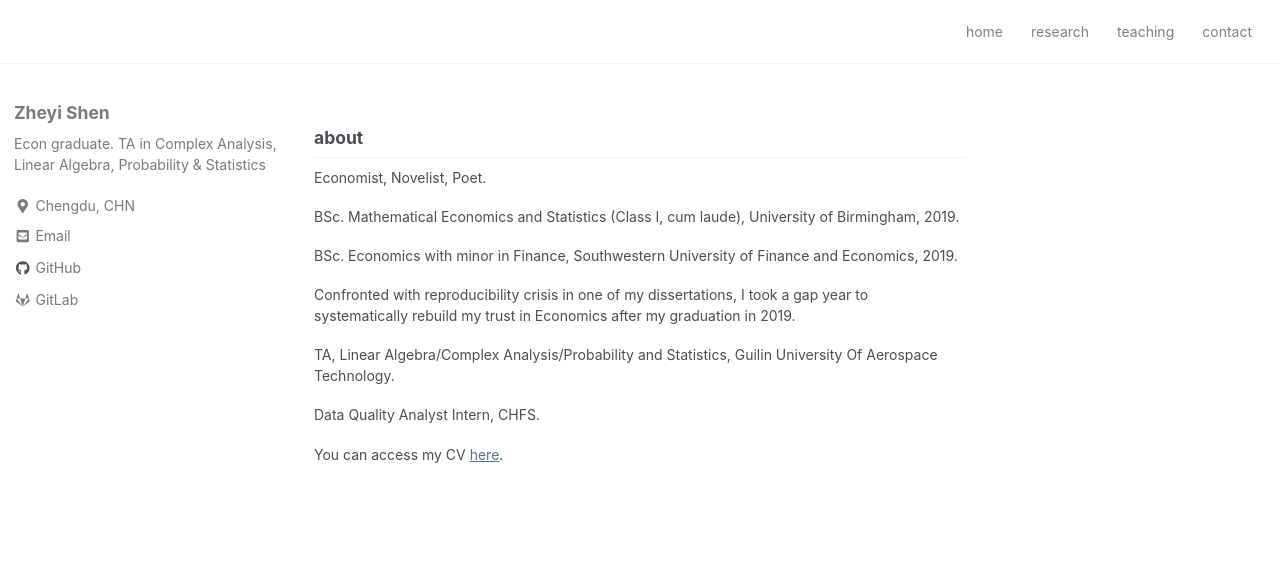
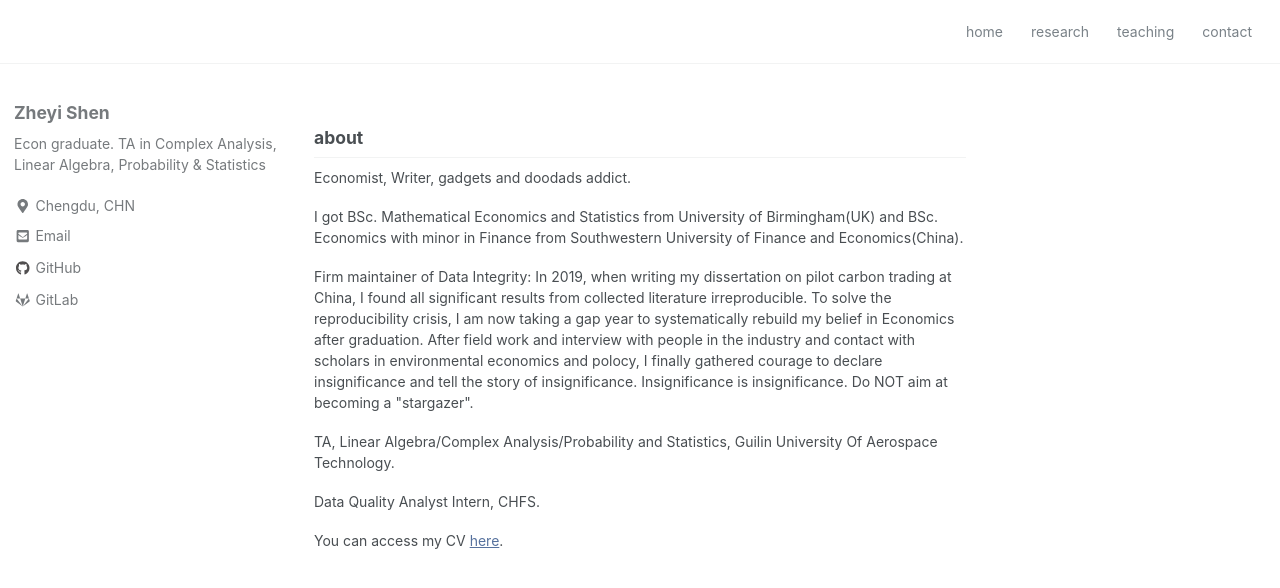
Before and after one commit to Zoey1102/Zoey1102.github.io, a Jekyll site: the page built from index.md, in a window 1280 px wide and 900 px high. Shown: the top 588 px of the window. Built offline with Jekyll 4.4.1, drawn with Linux system fonts in a browser that asks for light colours; nearby versions of some CDN libraries.

Commit message:
Update index.md

```diff
--- a/index.md
+++ b/index.md
@@ -6,16 +6,16 @@ author_profile: true
 
 ## about
 
-<p align="justify"> Economist, Novelist, Poet. </p>
+<p align="justify"> Economist, Writer, gadgets and doodads addict. </p>
 
 <!--
 <p> My primary research interests lie in microeconomic theory, information economics, and machine learning.
 I am interested in both pure theory and applied questions, employing techniques from economics, mathematics and machine learning. </p>
 -->
-<p> BSc. Mathematical Economics and Statistics (Class I, cum laude), University of Birmingham, 2019.</p>
-<p> BSc. Economics with minor in Finance, Southwestern University of Finance and Economics, 2019.  </p>
+<p> I got BSc. Mathematical Economics and Statistics from  University of Birmingham(UK) and BSc. Economics with minor in Finance from Southwestern University of Finance and Economics(China).  </p>
 
-<p> Confronted with reproducibility crisis in one of my dissertations, I took a gap year to systematically rebuild my trust in Economics after my graduation in 2019.  </p>
+<p> Firm maintainer of Data Integrity: In 2019, when writing my dissertation on pilot carbon trading at China, I found all significant results from collected literature irreproducible. To solve the reproducibility crisis, I am now taking a gap year to systematically rebuild my belief in Economics after graduation. After field work and interview with people in the industry and contact with scholars in environmental economics and polocy, I finally gathered courage to declare insignificance and tell the story of insignificance. Insignificance is insignificance. Do NOT aim at becoming a "stargazer". </p>
+
 <p> TA, Linear Algebra/Complex Analysis/Probability and Statistics, Guilin University Of Aerospace Technology. </p>
 <p> Data Quality Analyst Intern, CHFS. </p>
 
```
